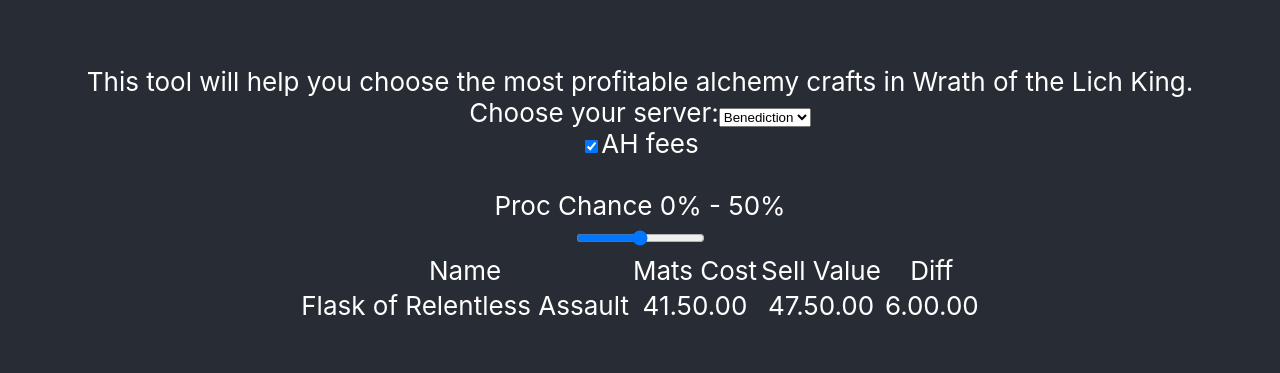
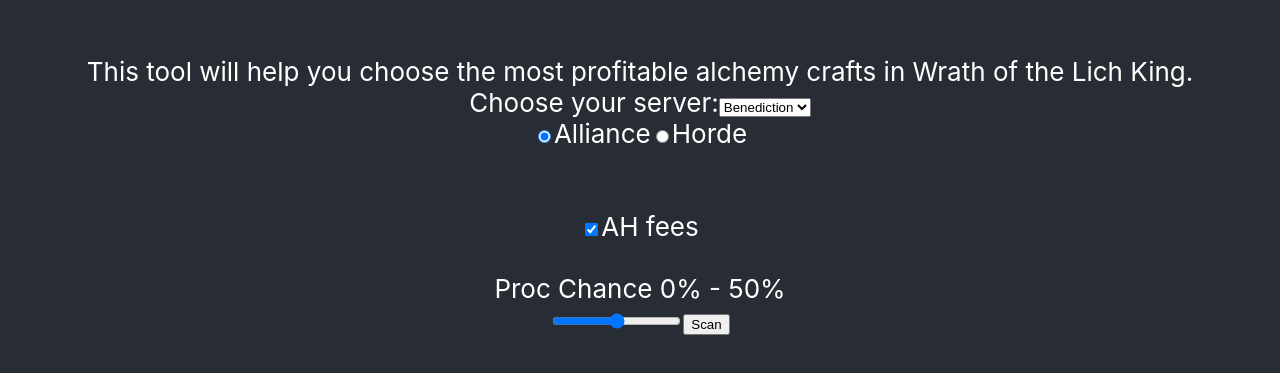
Before and after one commit to CMcManamon/alchemy-market, a React (Create React App) app: page / in a window 1280 px wide. Shown: the part 205-578 px from the top of the page. Built offline with nearby package versions, Linux system fonts and the light colour scheme.

Commit message:
Perform scan on Btn Click
Move market scanner logic to App level, passing props to marketTable.
Pass method from App to Header to send form options up to parent.

```diff
--- a/package.json
+++ b/package.json
@@ -6,6 +6,7 @@
     "@testing-library/jest-dom": "^5.16.5",
     "@testing-library/react": "^13.4.0",
     "@testing-library/user-event": "^13.5.0",
+    "nexushub-client": "^1.2.0",
     "react": "^18.2.0",
     "react-dom": "^18.2.0",
     "react-scripts": "5.0.1",
--- a/src/App.js
+++ b/src/App.js
@@ -1,13 +1,59 @@
+import { useState } from "react";
 import "./App.css";
 import Header from "./components/header";
 import MarketTable from "./components/marketTable";
+import { Flasks } from "./data/flasks";
 
 function App() {
+  const [items, setItems] = useState([]);
+  const [waiting, setWaiting] = useState(true);
+  const [loading, setLoading] = useState(false);
+  const [error, setError] = useState(null);
+
+  const handleFetch = (server, faction) => {
+    setLoading(true);
+    setWaiting(false);
+    setItems([]);
+    console.log(server + "-" + faction);
+    for (let flask in Flasks) {
+      fetch(
+        "https://api.nexushub.co/wow-classic/v1/items/" +
+          server +
+          "-" +
+          faction +
+          "/" +
+          Flasks[flask]
+      )
+        .then((response) => {
+          if (response.ok) {
+            return response.json();
+          }
+          throw response;
+        })
+        .then((data) => {
+          setItems((prevItems) => [...prevItems, data]);
+        })
+        .catch((error) => {
+          console.error("Error fetching data: ", error);
+          setError(error);
+        })
+        .finally(() => {
+          setLoading(false);
+        });
+    }
+  };
+
   return (
     <div className="App">
       <header className="App-header">
-        <Header />
-        <MarketTable />
+        <Header fetchHandler={handleFetch} />
+        {/* ToDo: component containing multiple market tables*/}
+        <MarketTable
+          items={items}
+          waiting={waiting}
+          loading={loading}
+          error={error}
+        />
       </header>
     </div>
   );
--- a/src/components/header.js
+++ b/src/components/header.js
@@ -1,28 +1,54 @@
 import React from "react";
 
-const Header = () => {
+const Header = (props) => {
+  const clickHandler = props.fetchHandler;
+
+  const handleSubmit = (event) => {
+    event.preventDefault();
+    const data = new FormData(event.target);
+    clickHandler(data.get(`server-select`), data.get(`faction`));
+  };
+
   return (
     <div>
       This tool will help you choose the most profitable alchemy crafts in Wrath
       of the Lich King.
       <br />
-      <label for="server-select">Choose your server:</label>
-      <select name="server-select" id="server-select">
+      <form onSubmit={handleSubmit}>
+        <label htmlFor="server-select">Choose your server:</label>
+        <select
+          name="server-select"
+          id="server-select"
+          defaultValue={`benediction`}
+        >
           <option value="empty"></option>
-        <option value="benediction" selected>
-          Benediction
-        </option>
+          <option value="benediction">Benediction</option>
         </select>
         <br />
-      <input type="checkbox" id="ah-fees" name="ah-fees" checked />
-      <label for="ah-fees">AH fees</label>
+        <input
+          type="radio"
+          id="alliance"
+          value="alliance"
+          name="faction"
+          defaultChecked
+        />
+        <label htmlFor="alliance">Alliance</label>
+        <input type="radio" id="horde" value="horde" name="faction" />
+        <label htmlFor="horde">Horde</label>
         <br />
-      <div class="slider-container">
+        <br />
+        <br />
+        <input type="checkbox" id="ah-fees" name="ah-fees" defaultChecked />
+        <label htmlFor="ah-fees">AH fees</label>
+        <br />
+        <div className="slider-container">
           <br />
           Proc Chance 0% - 50%
           <br />
-        <input type="range" min="0" max="10" value="5" />
+          <input type="range" min="0" max="10" defaultValue="5" />
+          <button>Scan</button>
         </div>
+      </form>
     </div>
   );
 };
--- a/src/components/marketTable.js
+++ b/src/components/marketTable.js
@@ -1,26 +1,29 @@
 import React from "react";
 import MarketRow from "./marketRow";
 
-const MarketTable = () => {
-  let itemName = "Flask of Relentless Assault";
-  let matCost = "41.50.00";
-  let sellValue = "47.50.00";
-  let diff = "6.00.00";
+const MarketTable = (props) => {
+  const { items, waiting, loading, error } = props;
+  if (waiting) return "";
+  if (loading) return "Loading...";
+  if (error) return "Error!";
+
+  let rows = [];
+  for (let i in items) {
+    let item = items[i];
+    rows.push(<MarketRow key={item.itemId} item={item} />);
+  }
   return (
     <div id="market-container">
       <table id="market-table">
         <thead>
-          <td>Name</td>
-          <td>Mats Cost</td>
-          <td>Sell Value</td>
-          <td>Diff</td>
+          <tr>
+            <th>Name</th>
+            <th>Mats Cost</th>
+            <th>Sell Value</th>
+            <th>Diff</th>
+          </tr>
         </thead>
-        <MarketRow
-          itemName={itemName}
-          matCost={matCost}
-          sellValue={sellValue}
-          diff={diff}
-        />
+        <tbody>{rows}</tbody>
       </table>
     </div>
   );
--- /dev/null
+++ b/src/data/flasks.js
@@ -0,0 +1,2 @@
+// Item IDs for flasks
+export const Flasks = [46376, 46377, 46378, 46379];
```
Also changed, not shown: 1 other file (tests, documents, lock files or other folders). Lines whose indentation alone changed are shown as unchanged.
